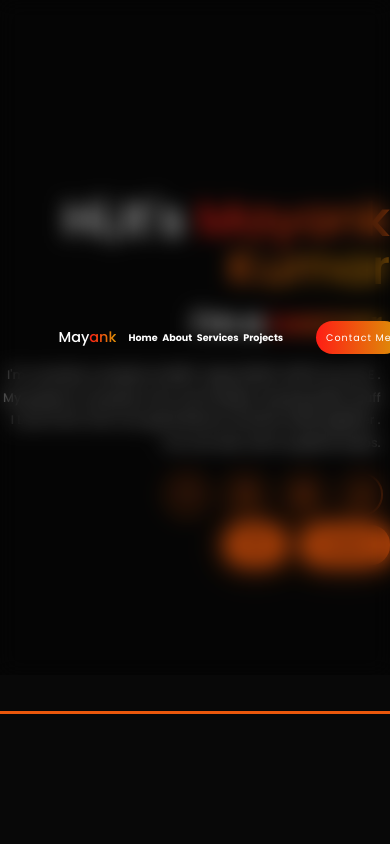
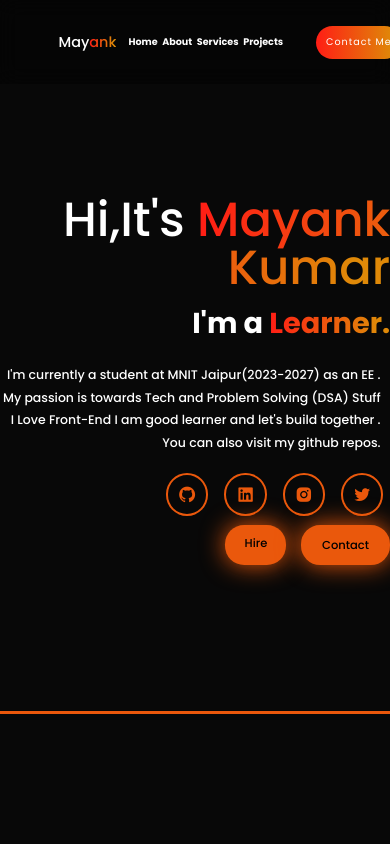
Before and after one commit to mayankgit22/Portfolio-website-Landing-page, a plain HTML site: page index.html in a window 390 px wide. Shown: the top 844 px of the page. Drawn offline with nearby package versions, Linux system fonts and the light colour scheme; a web font is replaced by a local one.

Commit message:
Update style.css

```diff
--- a/style.css
+++ b/style.css
@@ -32,7 +32,7 @@ body{
    width: 100%;
    top: 0;
    left: 0;
-   padding: 4rem 15%;
+   padding: 3rem 15%;
    background: rgba(0, 0, 0, 0.3);
     backdrop-filter: blur(10px);
     display: flex;
@@ -44,7 +44,7 @@ body{
 /* Extra small devices (phones, less than 600px) */
 @media (max-width: 700px) {
     .header{
-        height:80% !important;}
+        height:10% !important;}
     .navbar{
         margin: 10px 10px ;
         min-width: 170px;
```
